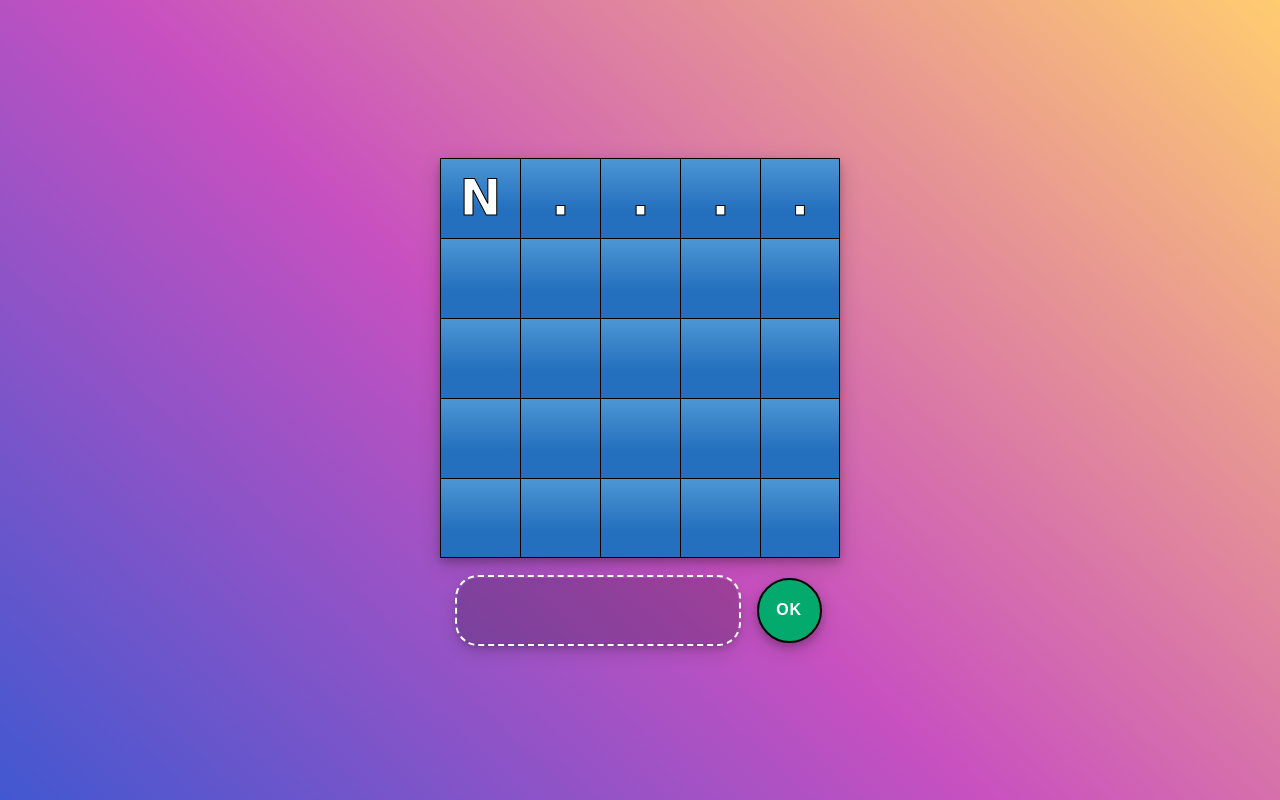
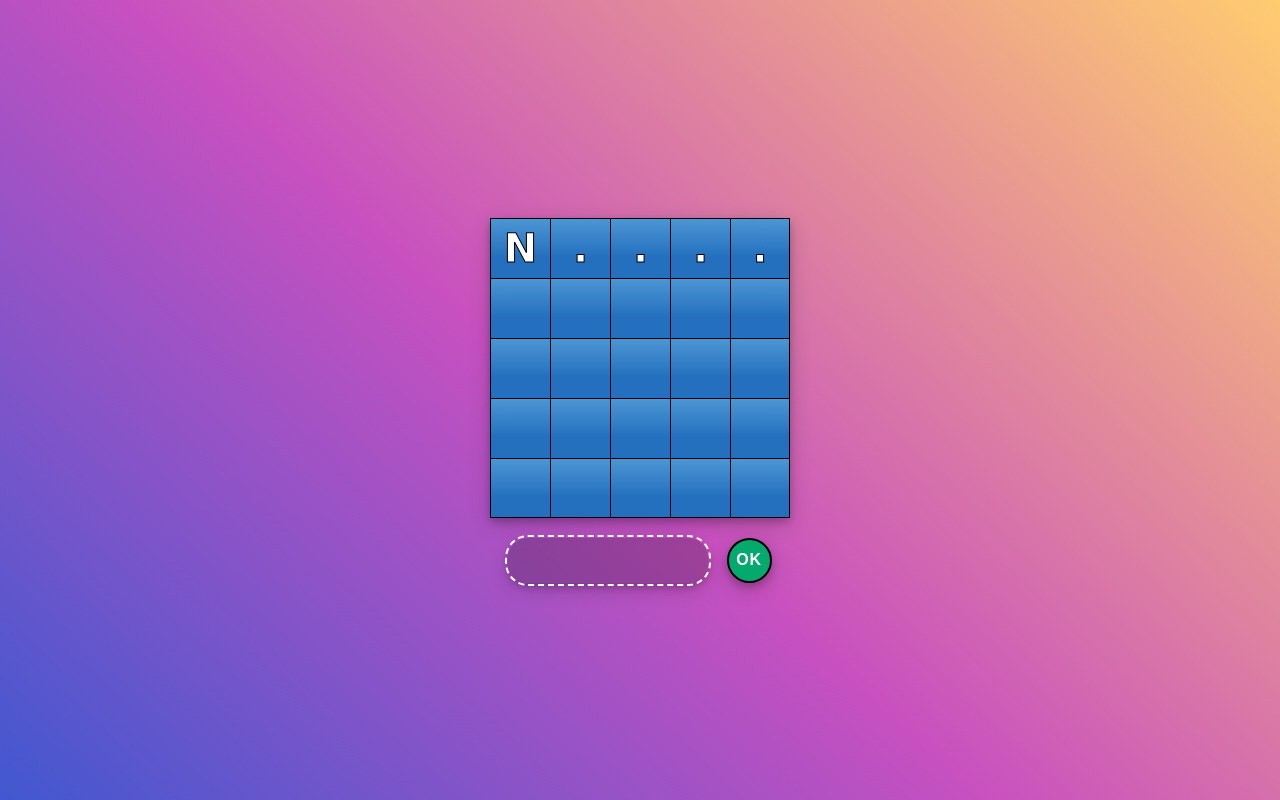
Before and after one commit to Sikkepit/Lingo, a plain HTML site: page index.html in a window 1280 px wide. Drawn offline with Linux system fonts and the light colour scheme.

Commit message:
Add files via upload

```diff
--- a/script.js
+++ b/script.js
@@ -1,10 +1,10 @@
 const submitButton = document.getElementById('submit');
 const inputField = document.getElementById('guess');
-let guessList = [];
 let guessedWord = "";
 let guessCounter = 0;
 let streak = 0;
 let revealedWord = "pxxxxx";
+let winningWord = "";
 
 let wordList = ["appel", "aldus", "afwas", "aftel", "aarde", "altijd", "armen", "actie", "apart", "adres", "avond", "aders", "airco",
 "amper", "ander", "akker", "angst", "alles", "arena", "ademt", "alsof", "april", "allen", "autos", "alpen", "armoe", "admin", "appen",
@@ -104,12 +104,12 @@ let wordList = ["appel", "aldus", "afwas", "aftel", "aarde", "altijd", "armen",
 "zwaan", "zetje", "zoete", "zakje", "zetel", "zakte", "zwoer", "zweet", "zulks", "zonen", "zegel", "zeeuw"];
 
 // MAKE THE BUTTON AND KEYBOARD WORK
-submitButton.addEventListener("click",guess)
+submitButton.addEventListener("click",guess);
 inputField.addEventListener("keypress", function(event){
     if(event.key === "Enter") {
         guess();
     }
-})
+});
 
 
 // INITIALIZE GAME
@@ -120,7 +120,7 @@ prepareGameField();
 function chooseWinningWord() {
     let winningWordIndex = Math.floor(Math.random() * wordList.length);
     // let winningWord = "rijken";
-    let winningWord = wordList[winningWordIndex];
+    winningWord = wordList[winningWordIndex];
     return takeOutTheEgg(winningWord);
 }
 
@@ -172,7 +172,7 @@ function prepareGameField (){
 
     // Put the first letter for the first word on the board
     let row = guessCounter + 1;
-    let placeFirstLetter = document.getElementById('word' + row + '_1')
+    let placeFirstLetter = document.getElementById('word' + row + '_1');
     placeFirstLetter.innerHTML = winningWord[0];
 
     // Add dots in place of the letters that need to be guessed
@@ -192,7 +192,7 @@ function invalidInputError() {
 }
 
 function restoreAfterError() {
-    inputField.style.color = "white"
+    inputField.style.color = "white";
     inputField.style.outlineColor = "white";
     submitButton.style.backgroundColor = "#04AA6D";
 }
@@ -200,7 +200,7 @@ function restoreAfterError() {
 function guess() {
     guessedWord = inputField.value;
     guessedWord = takeOutTheEgg(guessedWord);
-    lenghtCheck = guessedWord.length;
+    let lenghtCheck = guessedWord.length;
 
     if(lenghtCheck===5) {
         if(wordList.includes(inputField.value)){
@@ -223,7 +223,6 @@ function updateRevealedWord(i) {
 
 function addGuessToList(guessedWord) {
     let guessedLetters = "";
-    let perfectGuessed = 0;
 
     // colors will become a string presentation of which colors the corresponding div need to be
     let colors = "xxxxx";
@@ -241,7 +240,6 @@ function addGuessToList(guessedWord) {
     }
     let goodGuessedLetters = "";
     before = "";
-    after = "";
 
     for (let i = 0; i < guessedWord.length; i++) {
 
@@ -298,7 +296,7 @@ function addGuessToList(guessedWord) {
                     letterDiv.innerHTML = ".";
                 }
             }
-            document.getElementById("guess").focus()
+            document.getElementById("guess").focus();
         }
         else if(guessedWord === winningWord){
             break;
--- a/style.css
+++ b/style.css
@@ -29,7 +29,8 @@ body {
 }
 #guess {
     border-radius: 20px;
-    height: 65px;
+    height: 45px;
+    width:200px;
     padding: 20px;
     font-size: 1.1em;
     text-align: center;
@@ -49,8 +50,8 @@ body {
 
 #submit {
     border-radius: 50%;
-    height: 65px;
-    width: 65px;
+    height: 45px;
+    width: 45px;
     background-color: #04AA6D;
     border: 2px solid black;
     color: white;
@@ -95,9 +96,9 @@ div.word:last-child div {
     border-bottom: 1px solid black;
 }
 div.word > div {
-    width: 80px;
-    height: 80px;
-    font-size: 50px;
+    width: 60px;
+    height: 60px;
+    font-size: 40px;
     font-weight: bold;
     -webkit-text-stroke: 1px black;
     display: flex;
@@ -115,7 +116,7 @@ div.word >div:last-child {
 
 .input-word {
     margin-top: 20px;
-    width: 400px;
+    width: 300px;
     display: flex;
     justify-content: space-evenly;
 }
@@ -123,7 +124,7 @@ div.word >div:last-child {
 #overlay {
     min-height: 100%;
     min-width: 100%;
-    background:rgba(0,0,0,0.8);
+    background:rgba(0,0,0,0.9);
     position: absolute;
 }
 
```
